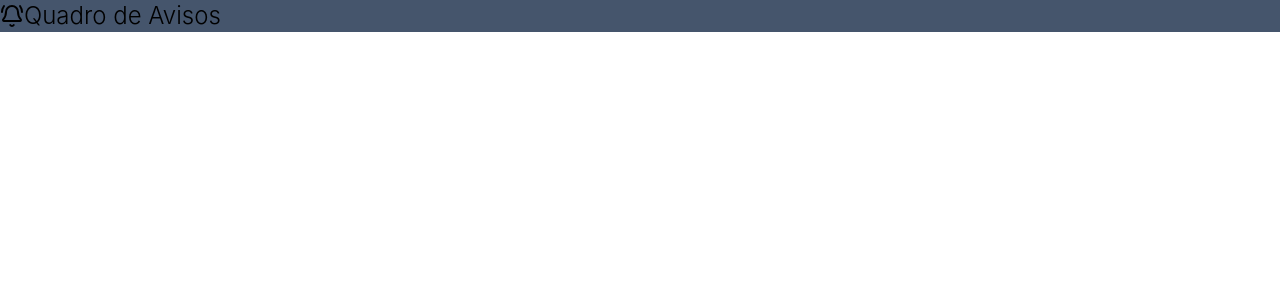
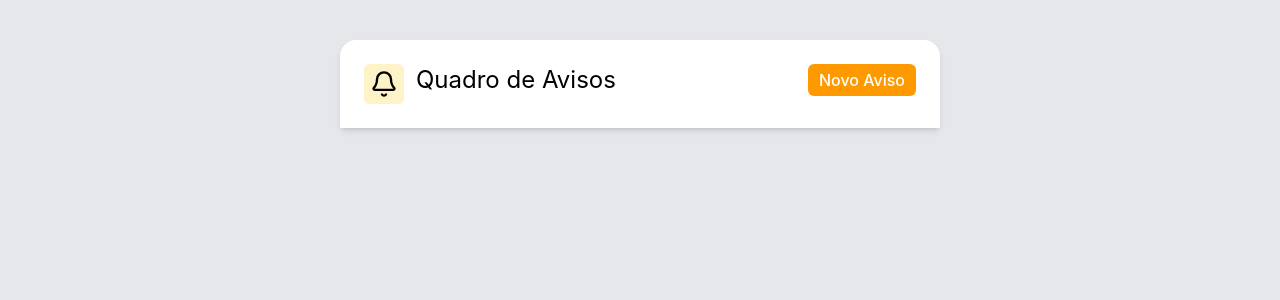
Before and after one commit to luanmvcosta0/quadro-avisos-fe, a React (Vite) app: page / in a window 1280 px wide. Shown: the top 300 px of the page. Built offline with nearby package versions, Linux system fonts and the light colour scheme.

Commit message:
feat: replace BellRing icon with BellIcon and update Header layout

```diff
--- a/src/notice_board/components/Header.tsx
+++ b/src/notice_board/components/Header.tsx
@@ -1,11 +1,18 @@
-import { BellRing } from "lucide-react";
+import { BellIcon } from "lucide-react";
 
 function Header() {
   return (
-    <div className="bg-slate-600 flex flex-col gap-6">
-      <div className="flex flex-row items-center ">
-        <BellRing />
-        <div className="text-2xl font-light">Quadro de Avisos</div>
+    <div className="bg-gray-200 w-screen h-screen flex flex-col items-center">
+      <div className="flex flex-row bg-white rounded-t-2xl p-6 w-150 shadow-md mt-10 justify-between">
+        <div className="flex flex-row gap-3">
+          <div className="bg-amber-100 rounded-md w-10 h-10 flex flex-col items-center justify-center">
+            <BellIcon size={28} />
+          </div>
+          <h1 className="text-2xl">Quadro de Avisos</h1>
+        </div>
+        <button className="bg-amber-500 text-white font-medium rounded-md w-27 h-8">
+          Novo Aviso
+        </button>
       </div>
     </div>
   );
```
